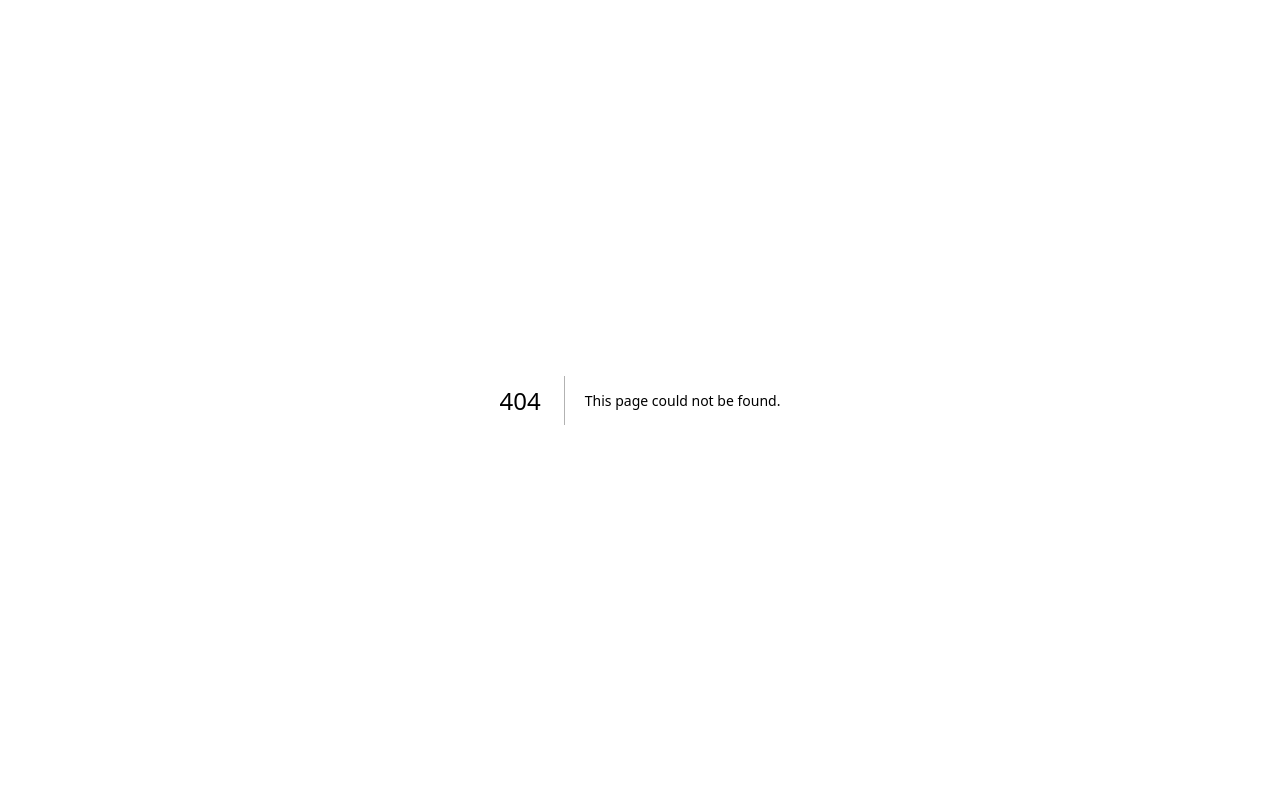
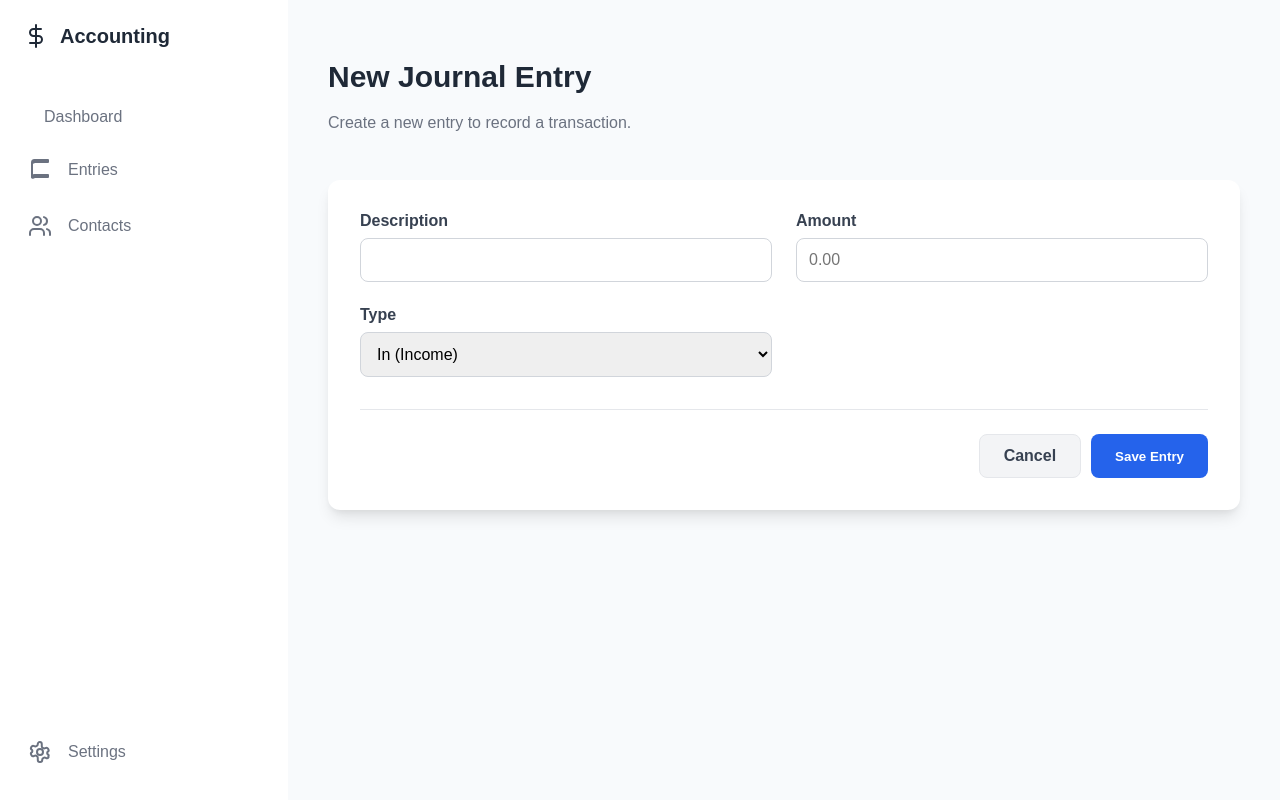
Before and after one commit to namakuandrew/Business-management, a Next.js app: page /entries/new in a window 1280 px wide. Before the commit this address had no page. Built offline with nearby package versions, Linux system fonts and the light colour scheme; no server answers.

Commit message:
feat/adding entry page and entry form

```diff
--- /dev/null
+++ b/component/NewEntryForm.js
@@ -0,0 +1,46 @@
+"use client";
+
+import { createEntry } from "@/lib/action";
+import Link from "next/link";
+
+export default function NewEntryForm() {
+  return (
+    <form action={createEntry} className="form-container">
+      <div className="form-grid">
+        <div className="form-field">
+          <label htmlFor="description">Description</label>
+          <input type="text" id="description" name="description" required />
+        </div>
+
+        <div className="form-field">
+          <label htmlFor="amount">Amount</label>
+          <input
+            type="number"
+            id="amount"
+            name="amount"
+            step={0.01}
+            required
+            placeholder="0.00"
+          />
+        </div>
+
+        <div className="form-field">
+          <label htmlFor="type">Type</label>
+          <select id="type" name="type" required>
+            <option value="In">In (Income)</option>
+            <option value="Out">Out (Expense)</option>
+          </select>
+        </div>
+      </div>
+
+      <div className="form-actions">
+        <Link href="/" className="cancel-btn">
+          Cancel
+        </Link>
+        <button type="submit" className="save-btn">
+          Save Entry
+        </button>
+      </div>
+    </form>
+  );
+}
--- /dev/null
+++ b/lib/action.js
@@ -0,0 +1,24 @@
+"use server";
+import { revalidatePath } from "next/cache";
+import { redirect } from "next/navigation";
+import { supabase } from "./supabase/client";
+
+export async function createEntry(formData) {
+  const entry = {
+    description: formData.get("description"),
+    amount:
+      formData.get("type") === "Out"
+        ? -Math.abs(parseFloat(formData.get("amount")))
+        : Math.abs(parseFloat(formData.get("amount"))),
+    type: formData.get("type"),
+  };
+
+  const { error } = await supabase.from("entries").insert([entry]);
+  if (error) {
+    console.error("Error creating entry:", error);
+    return;
+  }
+
+  revalidatePath("/");
+  redirect("/");
+}
--- /dev/null
+++ b/lib/supabase/client.js
@@ -0,0 +1,6 @@
+import { createClient } from "@supabase/supabase-js";
+
+const supabaseUrl = process.env.NEXT_PUBLIC_SUPABASE_URL;
+const supabaseAnonKey = process.env.NEXT_PUBLIC_SUPABASE_ANON_KEY;
+
+export const supabase = createClient(supabaseUrl, supabaseAnonKey);
--- a/package.json
+++ b/package.json
@@ -9,6 +9,8 @@
     "lint": "next lint"
   },
   "dependencies": {
+    "@supabase/supabase-js": "^2.50.0",
+    "date-fns": "^4.1.0",
     "next": "15.3.1",
     "react": "^19.0.0",
     "react-dom": "^19.0.0"
--- /dev/null
+++ b/src/app/(dashboard)/entries/new/page.js
@@ -0,0 +1,15 @@
+import NewEntryForm from "@/component/NewEntryForm";
+
+export default function NewEntryPage() {
+  return (
+    <div>
+      <header className="page-header">
+        <div className="page-header-title">
+          <h1>New Journal Entry</h1>
+          <p>Create a new entry to record a transaction.</p>
+        </div>
+      </header>
+      <NewEntryForm />
+    </div>
+  );
+}
--- a/src/app/globals.css
+++ b/src/app/globals.css
@@ -245,3 +245,85 @@ ul {
   background-color: #fee2e2;
   color: #991b1b;
 }
+
+/* Form Styles */
+.form-container {
+  background-color: #ffffff;
+  padding: 2rem;
+  border-radius: 0.75rem;
+  box-shadow: 0 10px 15px -3px rgba(0, 0, 0, 0.1),
+    0 4px 6px -2px rgba(0, 0, 0, 0.05);
+}
+
+.form-grid {
+  display: grid;
+  grid-template-columns: repeat(1, 1fr);
+  gap: 1.5rem;
+}
+
+@media (min-width: 768px) {
+  .form-grid {
+    grid-template-columns: repeat(2, 1fr);
+  }
+}
+
+.form-field {
+  display: flex;
+  flex-direction: column;
+}
+
+.form-field label {
+  margin-bottom: 0.5rem;
+  font-weight: 600;
+  color: #374151;
+}
+
+.form-field input,
+.form-field select {
+  padding: 0.75rem;
+  border: 1px solid #d1d5db;
+  border-radius: 0.5rem;
+  font-size: 1rem;
+}
+
+.form-actions {
+  margin-top: 2rem;
+  border-top: 1px solid #e5e7eb;
+  padding-top: 1.5rem;
+  display: flex;
+  justify-content: flex-end;
+}
+
+.save-btn {
+  background-color: #2563eb;
+  color: #ffffff;
+  font-weight: 700;
+  padding: 0.75rem 1.5rem;
+  border: none;
+  border-radius: 0.5rem;
+  cursor: pointer;
+  transition: background-color 0.2s;
+}
+
+.save-btn:hover {
+  background-color: #1d4ed8;
+}
+
+.cancel-btn {
+  background-color: #f3f4f6; /* A light gray */
+  color: #374151; /* A darker gray text */
+  font-weight: 700;
+  padding: 0.75rem 1.5rem;
+  border-radius: 0.5rem;
+  cursor: pointer;
+  transition: background-color 0.2s;
+  text-decoration: none; /* Remove underline from link */
+  display: inline-flex;
+  align-items: center;
+  border: 1px solid #e5e7eb; /* A light border */
+  margin-right: 10px;
+}
+
+.cancel-btn:hover {
+  background-color: #e5e7eb; /* A slightly darker gray on hover */
+}
```
Also changed, not shown: component/RecentEntriesTable.js (+37 -32 lines), src/app/(dashboard)/entries/page.js (+78 -5 lines), src/app/(dashboard)/page.js (+42 -9 lines), 1 other file (tests, documents, lock files or other folders).
